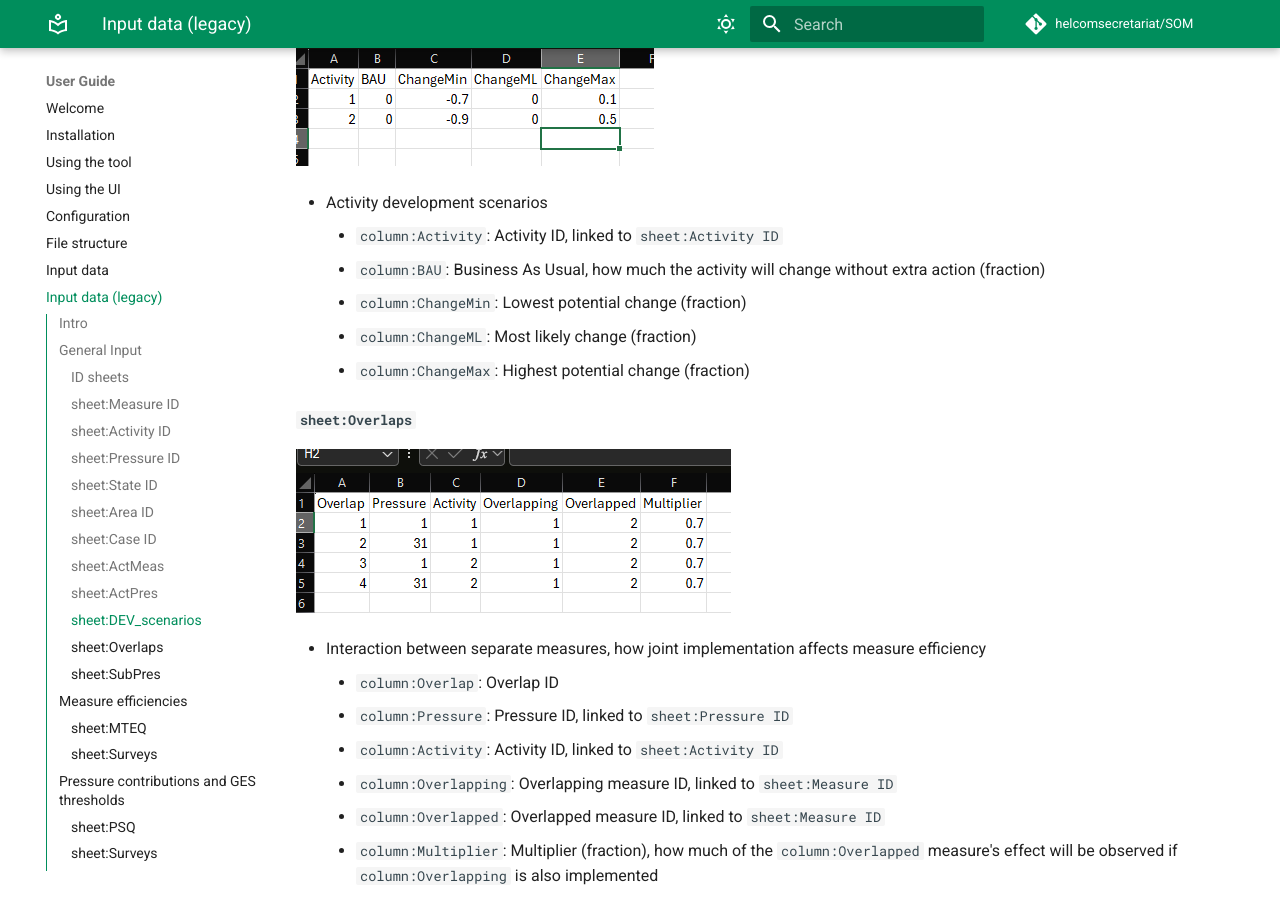
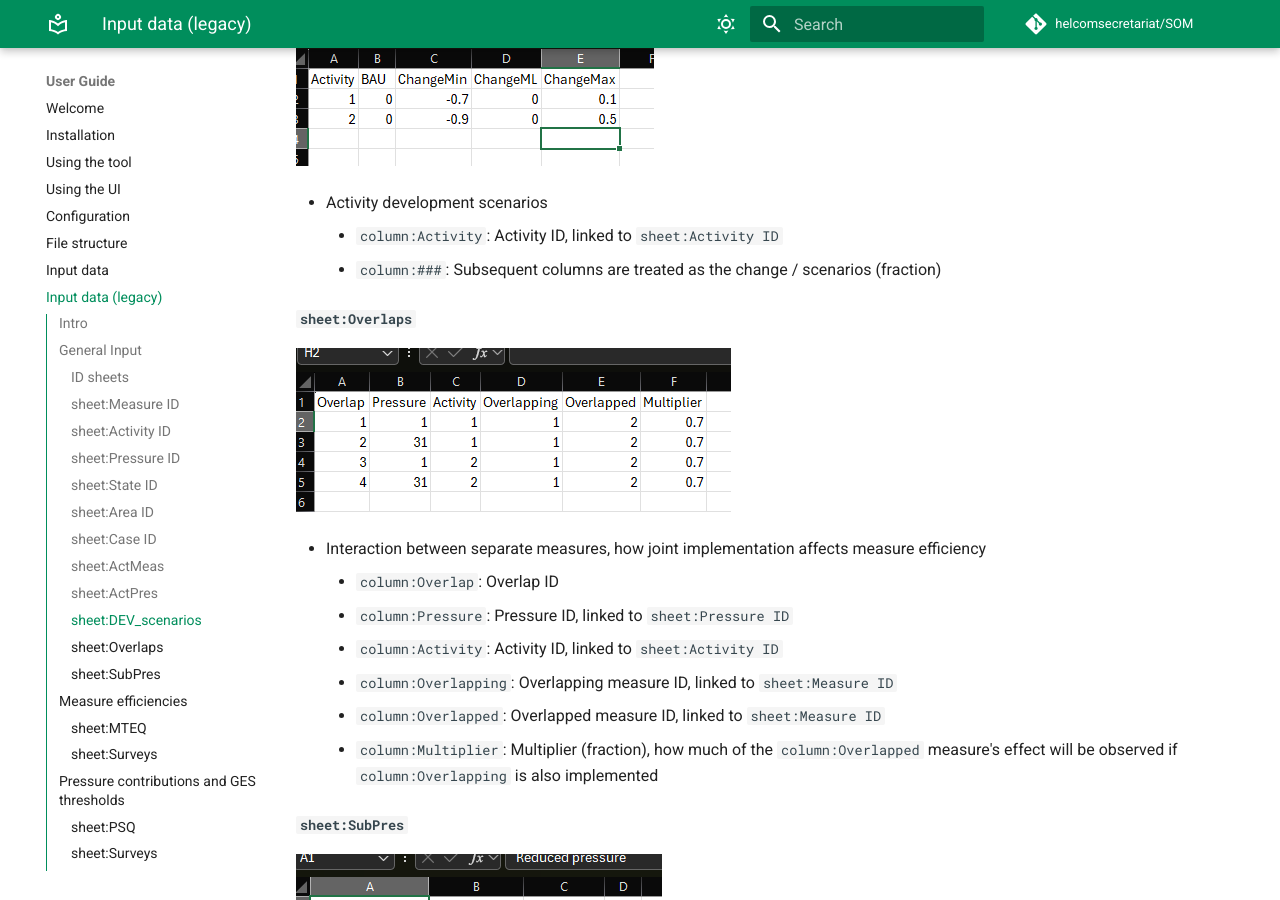
Before and after one commit to helcomsecretariat/SOM, an MkDocs documentation site: the page built from docs/guide/input-data-legacy.md, in a window 1280 px wide and 900 px high, scrolled down 3481 px. Built offline with MkDocs 1.6.1 and Material for MkDocs 9.7.7, drawn with Linux system fonts in a browser that asks for light colours; comment, search, counter and statistics services are not loaded.

Commit message:
unlimited activity development scenarios

````diff
--- a/docs/guide/input-data-legacy.md
+++ b/docs/guide/input-data-legacy.md
@@ -79,10 +79,7 @@ Please note that most column names are case sensitive.
 
 - Activity development scenarios
     - ```column:Activity```: Activity ID, linked to ```sheet:Activity ID```
-    - ```column:BAU```: Business As Usual, how much the activity will change without extra action (fraction)
-    - ```column:ChangeMin```: Lowest potential change (fraction)
-    - ```column:ChangeML```: Most likely change (fraction)
-    - ```column:ChangeMax```: Highest potential change (fraction)
+    - ```column:###```: Subsequent columns are treated as the change / scenarios (fraction)
 
 #### ```sheet:Overlaps```
 ![image](images/input_overlaps.png)
````
Also changed, not shown: docs/guide/input-data.md (+1 -4 lines), 2 other files.
